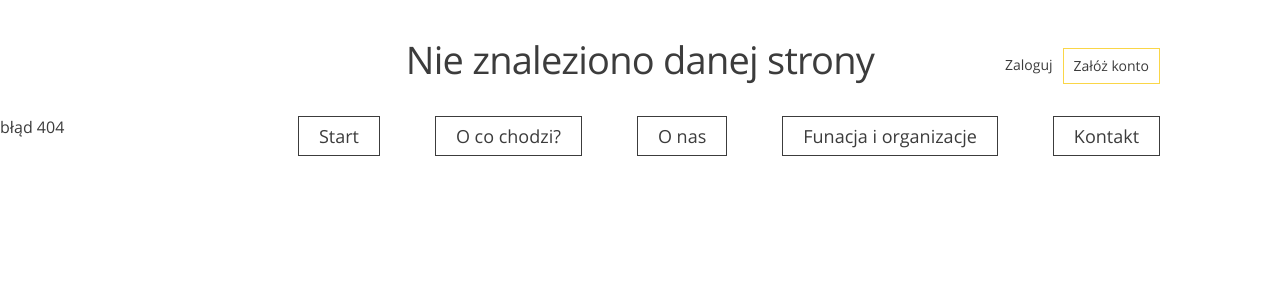
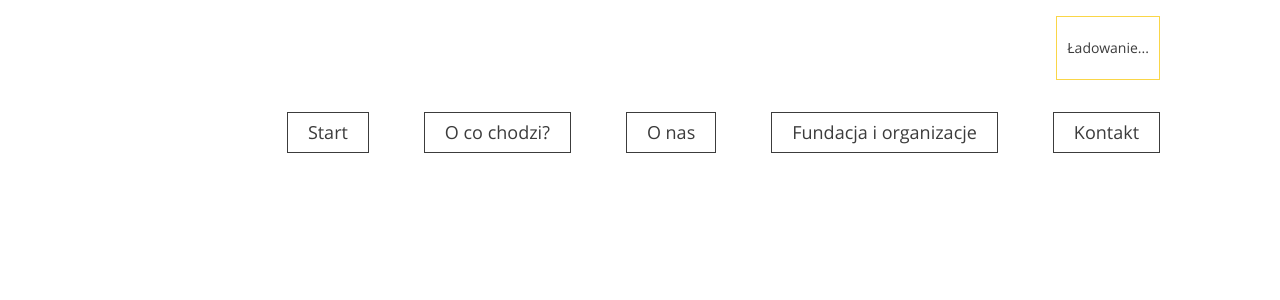
Before and after one commit to Jadude/Donate-Items, a React (Create React App) app: page /logged in a window 1280 px wide. Before the commit this address had no page. Shown: the top 300 px of the page. Built offline with nearby package versions, Linux system fonts and the light colour scheme; no server answers.

Commit message:
logout-header

```diff
--- a/src/App.jsx
+++ b/src/App.jsx
@@ -6,6 +6,7 @@ import Login from "./components/routes/Login";
 import Logout from "./components/routes/Logout";
 import Register from "./components/routes/Register";
 import Error404 from "./components/routes/Error404";
+import HomeHeaderLogged from "./components/layout/Basic/HomeHeaderLogged";
 
 function App() {
 
@@ -14,11 +15,13 @@ function App() {
             <Routes>
                 <Route path="/" element={<Home/>}/>
                 <Route path="/login" element={<Login/>}/>
+                <Route path="/logged" element={<HomeHeaderLogged/>}/>
                 <Route path="/register" element={<Register/>}/>
                 <Route path="/logout" element={<Logout/>}/>
                 <Route path="*" element={<Error404 />}/>
                 {/*<Route path="/" element={<Form/>}/>*/}
                 {/*<Route path="/panel" element={<AdminPanel/>}/>*/}
+
             </Routes>
         </BrowserRouter>
     )
--- /dev/null
+++ b/src/components/layout/Basic/HomeHeaderLogged.jsx
@@ -0,0 +1,60 @@
+import React, { useState, useEffect } from "react";
+import { Link } from 'react-scroll';
+import { auth } from '../../../firebase';
+import { onAuthStateChanged, signOut } from "firebase/auth";
+import { useNavigate } from 'react-router-dom';
+
+const HomeHeaderLogged = () => {
+    const [user, setUser] = useState(null);
+    const navigate = useNavigate();
+
+    useEffect(() => {
+        // State
+        const unsubscribe = onAuthStateChanged(auth, (currentUser) => {
+            setUser(currentUser);
+        });
+
+        // Cleaner
+        return () => unsubscribe();
+    }, []);
+
+    const handleLogout = () => {
+        signOut(auth)
+            .then(() => {
+                console.log("User logged out");
+                navigate('/logout');
+            })
+            .catch((error) => {
+                console.error("Error logging out: ", error);
+            });
+    };
+
+    return (
+        <header className="App-header">
+            <div className="App-header-log">
+                <ul>
+                    {user ? (
+                        <>
+                            <li><p>{user.email}</p></li>
+                            <li><a href="#">Oddaj rzeczy</a></li>
+                            <li><button onClick={handleLogout}>Wyloguj</button></li>
+                        </>
+                    ) : (
+                        <li><p>Ładowanie...</p></li>
+                    )}
+                </ul>
+            </div>
+            <nav className="App-header-nav">
+                <ul>
+                    <li><a href="/">Start</a></li>
+                    <li><Link to="section1" spy={true} smooth={true} duration={500}>O co chodzi?</Link></li>
+                    <li><Link to="section2" spy={true} smooth={true} duration={500}>O nas</Link></li>
+                    <li><Link to="section3" spy={true} smooth={true} duration={500}>Fundacja i organizacje</Link></li>
+                    <li><Link to="section4" spy={true} smooth={true} duration={500}>Kontakt</Link></li>
+                </ul>
+            </nav>
+        </header>
+    );
+};
+
+export default HomeHeaderLogged;
```
